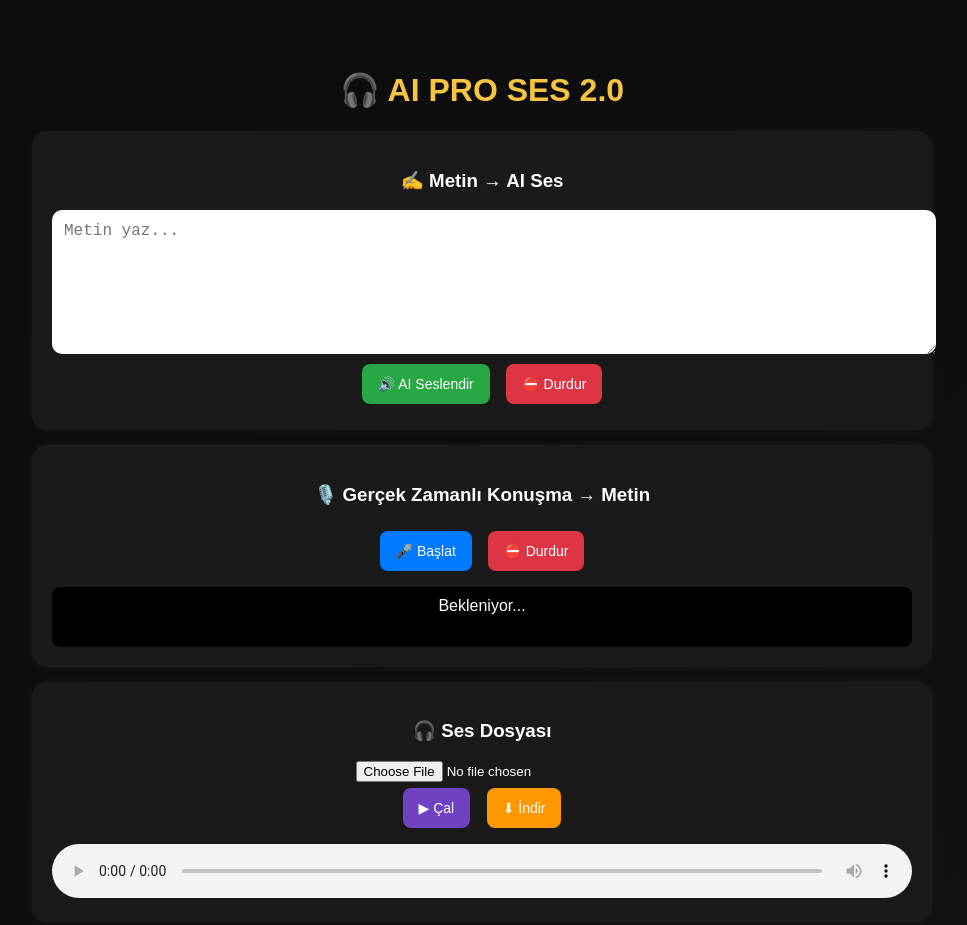
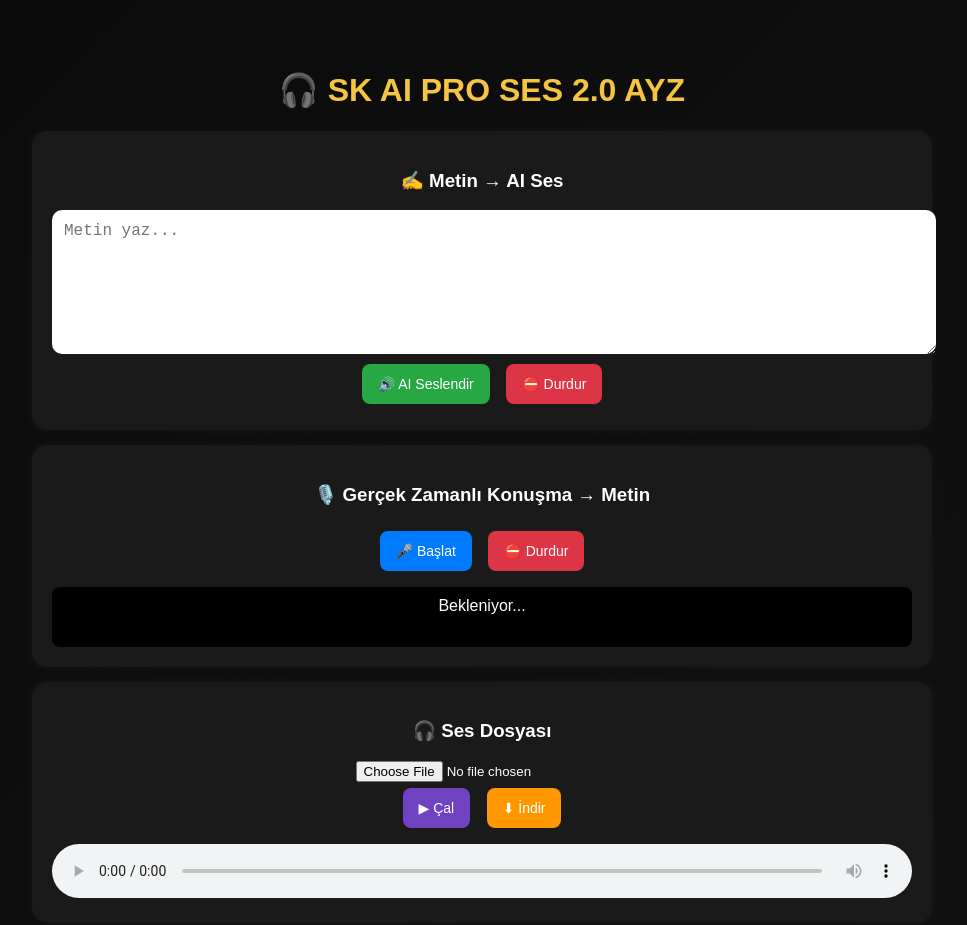
Before and after one commit to skaynar578/ses-uygulamasi, a website: page index.html in a window 1280 px wide. Shown: the whole page, without its empty margins (158-1125 px from the left). Drawn offline with Linux system fonts and the light colour scheme.

Commit message:
Update index.html

```diff
--- a/index.html
+++ b/index.html
@@ -71,7 +71,7 @@ button{
 
 <div class="container">
 
-<h1>🎧 AI PRO SES 2.0</h1>
+<h1>🎧 SK AI PRO SES 2.0 AYZ</h1>
 
 <!-- METİN → SES -->
 <div class="card">
```
